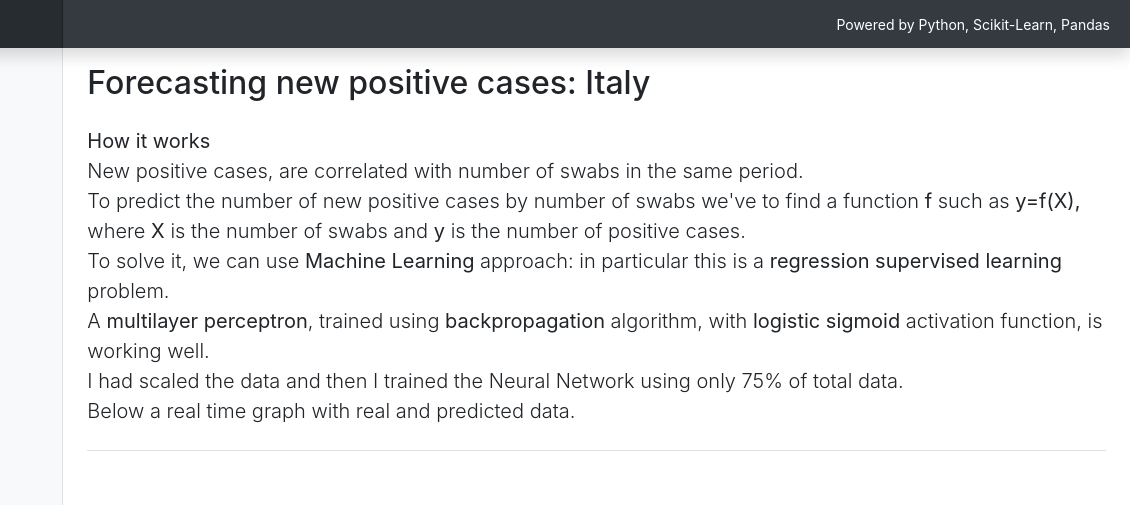
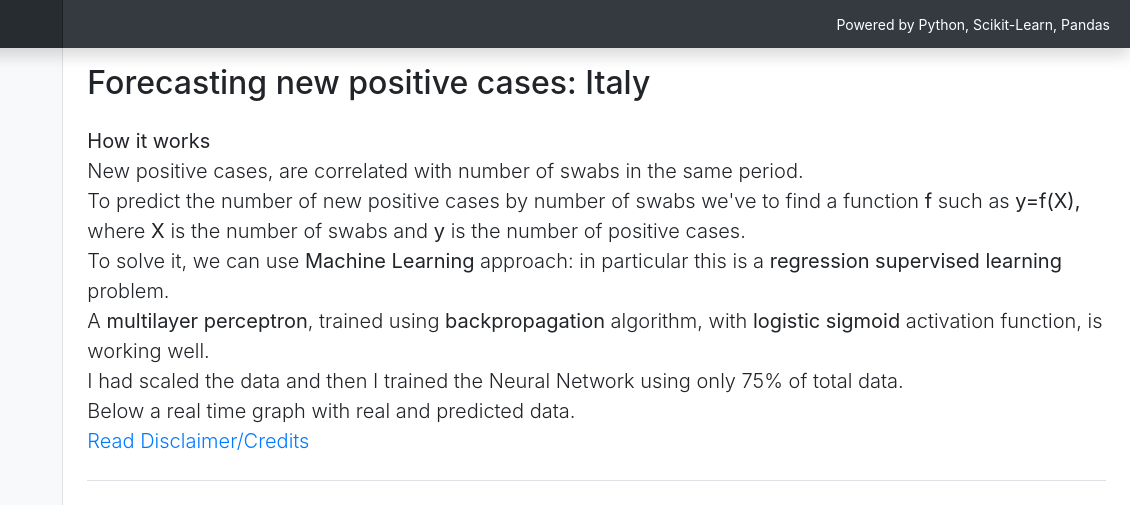
Before and after one commit to gentilew/covidata, a plain HTML site: page index.html in a window 1280 px wide. Shown: the top 505 px of the page, 150-1280 px from the left. Drawn offline with nearby package versions, Linux system fonts and the light colour scheme; a script that the page names is missing.

Commit message:
Add files via upload

```diff
--- a/index.html
+++ b/index.html
@@ -195,7 +195,8 @@
 		A <b>multilayer perceptron</b>, trained using <b>backpropagation</b> algorithm, with <b>logistic sigmoid</b> activation function, is working well.
 		<br />
 		I had scaled the data and then I trained the Neural Network using only 75% of total data.<br />
-		Below a real time graph with real and predicted data.
+		Below a real time graph with real and predicted data. <br />
+		<a href="disclaimer.html">Read Disclaimer/Credits</a>
 		</p>
       </div>
 
```
